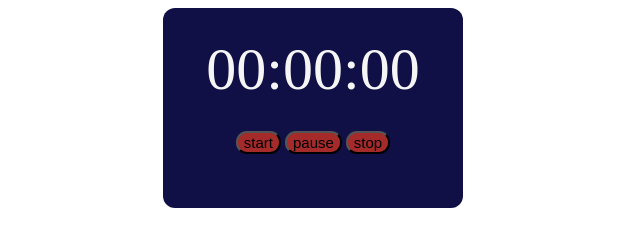
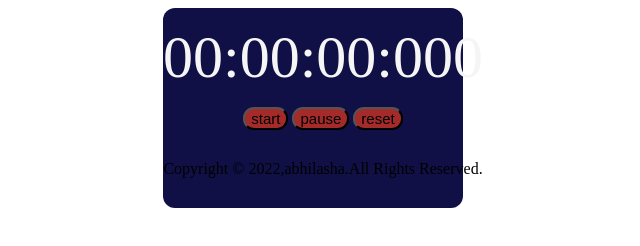
Before and after one commit to Abhilasha1197/StopWatch, a plain HTML site: page index.html in a window 1280 px wide. Shown: the whole page, without its empty margins (327-967 px from the left). Drawn offline with Linux system fonts and the light colour scheme.

Commit message:
Update index.html

```diff
--- a/index.html
+++ b/index.html
@@ -13,15 +13,17 @@
     <div class="myWatch">
 
         <div id="StartTime">
-            00:00:00
+            00:00:00:000
         </div>
 
         <div class = "myButtons">
             <button onclick = "startTimer()">start</button>
             <button onclick = "pauseTimer()">pause</button>
-            <button onclick = "stopTimer()">stop</button>
+            <button onclick = "stopTimer()">reset</button>
         </div>
 
+
+       <div class="footer">Copyright © 2022,abhilasha.All Rights Reserved.</div>
     </div>
     <script src ="script.js"></script>
 </body>
```
